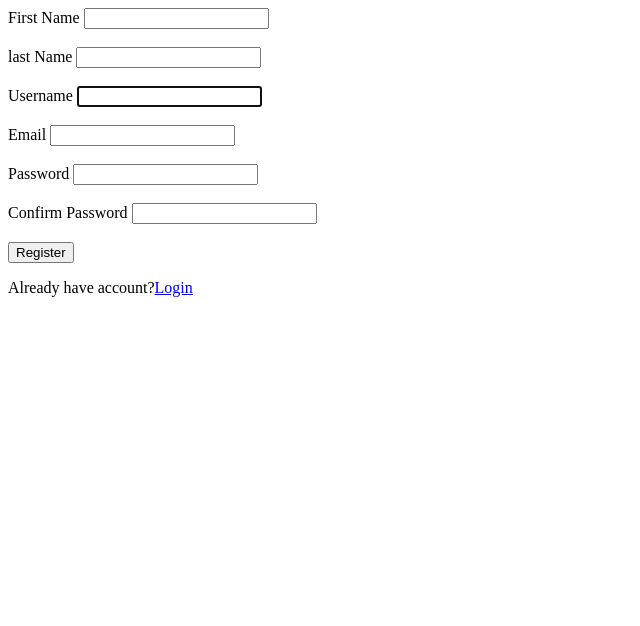
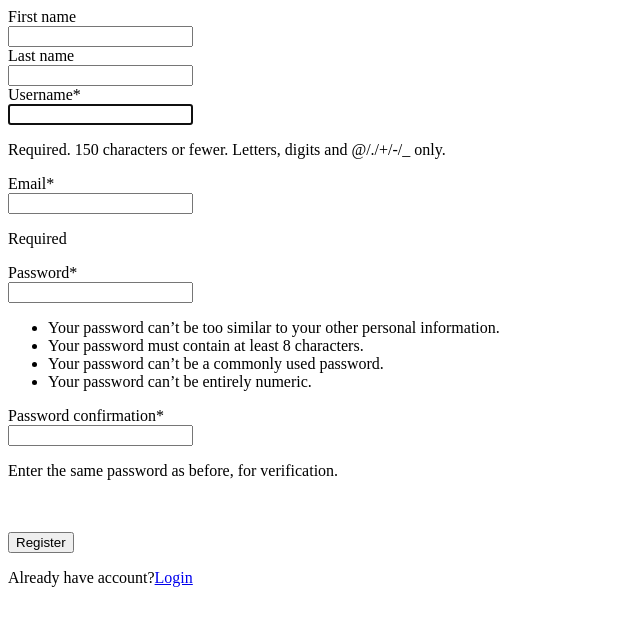
Before and after one commit to yugandashaudi/testing, a Django app: page /register/ in a window 1280 px wide. Shown: the top 626 px of the page, without its empty margins (0-640 px from the left). Run offline with Django 4.2, Linux system fonts and the light colour scheme; some libraries are stand-ins or nearby versions.

Commit message:
final changes

```diff
--- a/Authentication/urls.py
+++ b/Authentication/urls.py
@@ -9,6 +9,7 @@ urlpatterns=[
     path('login/',views.LoginUser,name='login'),
     path('home/',views.Home,name='home'),
     path('change_password/',views.ChangePassword,name='change_password'),
+    path('logout/',views.Logout,name='logout'),
     path('reset_password/',
      auth_views.PasswordResetView.as_view(template_name="password_reset.html"),
      name="reset_password"),
--- a/Authentication/views.py
+++ b/Authentication/views.py
@@ -1,7 +1,7 @@
 from django.shortcuts import render,redirect
 from .forms import *
 from django.contrib import messages
-from django.contrib.auth import authenticate,login
+from django.contrib.auth import authenticate,login,logout
 from django_password_history.models import UserPasswordHistory
 from django.contrib.auth.decorators import login_required
 from django.contrib.sites.shortcuts import get_current_site
@@ -80,10 +80,11 @@ def ChangePassword(request):
         checking_password = user.check_password(current_password)
         print(checking_password)
         if checking_password:
-            get_user = UserPasswordHistory.objects.get(user=user)
+            get_user = UserPasswordHistory.objects.get(user=user).password_is_used
             print(get_user)
-            result=get_user.password_is_used(new_password)
-            if result==True:
+
+
+            if get_user:
                 messages.info(request,'The password has already used before')
             else:
                 user.set_password(new_password)
@@ -117,3 +118,7 @@ def activate(request, uidb64, token):
         return redirect('login')
     else:
         return HttpResponse('Activation link is invalid!')
+
+def Logout(request):
+    logout(request)
+    return redirect('login')
--- a/login/settings.py
+++ b/login/settings.py
@@ -42,7 +42,7 @@ INSTALLED_APPS = [
     'captcha',
     'django_password_history',
 ]
-CRISPY_TEMPLATE_PACK = 'uni_form'
+
 PREVIOUS_PASSWORD_COUNT = 3
 
 
--- a/templates/home.html
+++ b/templates/home.html
@@ -9,5 +9,6 @@
 <body>
     <h1>Hello,{{request.user}}</h1>
     <a href="{% url 'change_password'%}">Change Password</a>
+    <a href="{% url 'logout'%}">Logout</a>
 </body>
 </html>
--- a/templates/register.html
+++ b/templates/register.html
@@ -1,5 +1,7 @@
 
 <!DOCTYPE html>
+{% load crispy_forms_tags %}
+
 
 <html lang="en">
 <head>
@@ -11,24 +13,17 @@
 <body>
     <form method="POST" action="">
         {% csrf_token%}
+        {{form|crispy }}<span id="password_strength"></span><br><br>
 
 
-       <label for="first_name">First Name</label>
-        {{form.first_name}}<br><br>
-        <label for="last_name">last Name</label>
-        {{form.last_name}}<br><br>
-        <label for="username">Username</label>
-        {{form.username}}<br><br>
-        <label for="email">Email</label>
-        {{form.email}}<br><br>
-        <label for="password1">Password</label>
-        {{form.password1}}
-        <span id="password_strength"></span><br><br>
-        <label for="password2">Confirm Password</label>
-        {{form.password2}}<br><br>
         <input type="submit" value="Register">
         {{form.errors}}
         <p>Already have account?<a href="{%url 'login' %}">Login</a></p>
+
+
+
+
+
     </form>
 
 
@@ -72,20 +67,20 @@
         switch (passed) {
             case 0:
             case 1:
-                strength = "Weak";
+                strength = "Your password is Weak";
                 color = "red";
                 break;
             case 2:
-                strength = "Good";
+                strength = "Your password isGood";
                 color = "darkorange";
                 break;
             case 3:
             case 4:
-                strength = "Strong";
+                strength = "Your password is Strong";
                 color = "green";
                 break;
             case 5:
-                strength = "Very Strong";
+                strength = "Your password is Very Strong";
                 color = "darkgreen";
                 break;
         }
```
Also changed, not shown: db.sqlite3.
